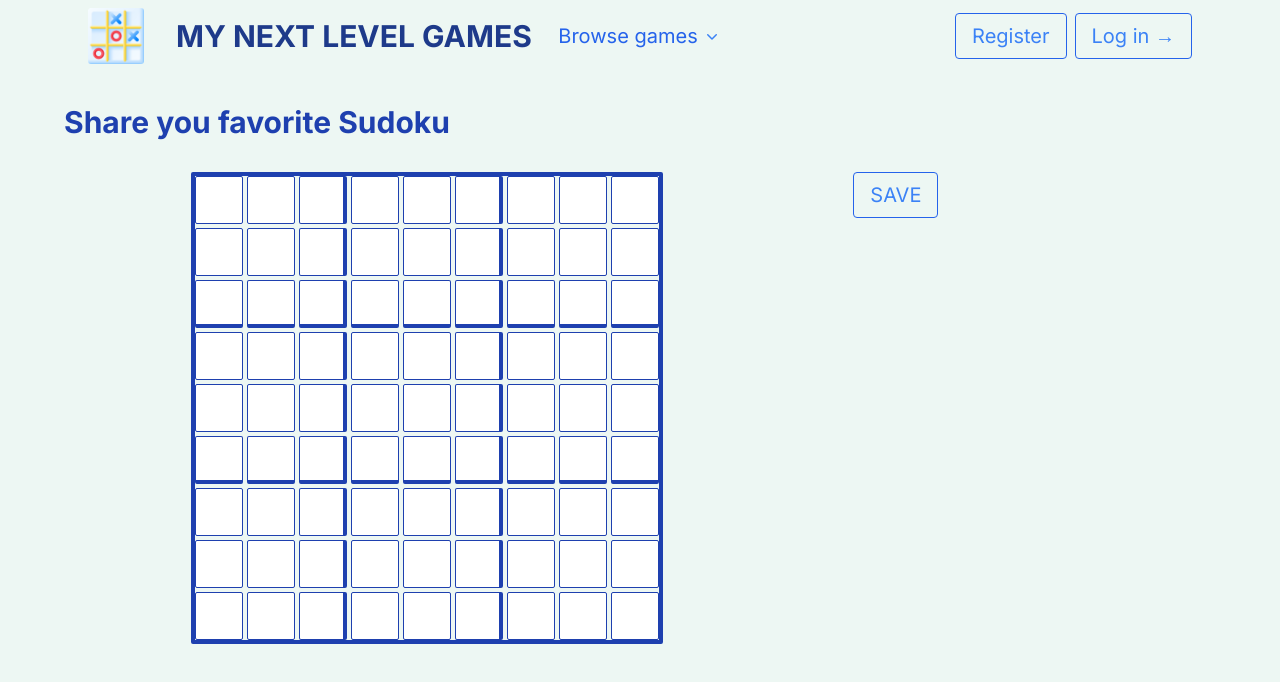
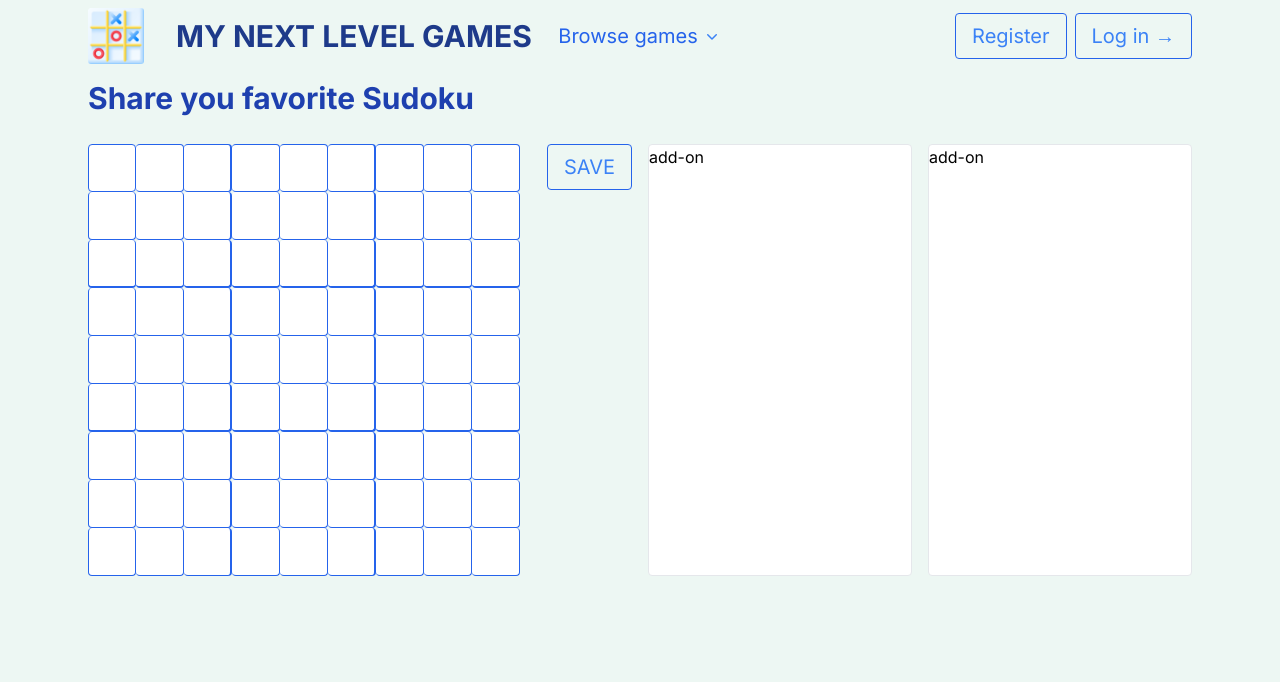
Before and after one commit to plamenpk/MyGames, a Next.js app in the folder mygames/: page /games/sudoku/shareSudoku in a window 1280 px wide. Shown: the top 682 px of the page. Built offline with nearby package versions, Linux system fonts and the light colour scheme.

Commit message:
Refactored style

```diff
--- a/mygames/app/games/sudoku/shareSudoku/page.tsx
+++ b/mygames/app/games/sudoku/shareSudoku/page.tsx
@@ -2,11 +2,16 @@ import NewSudokuBoard from "@/components/sudoku/NewSudokuBoard";
 
 const ShareSudoku = () => {
   return <>
-<header>
-  <h1 className="flex flex-col gap-12 my-8 mx-auto w-[90%] max-w-[75rem] text-blue-800 serif text-3xl font-bold font-family: Montserrat, serif">Share you favorite Sudoku</h1>
-</header>
-
-  <NewSudokuBoard />
+    <header className="my-1 py-1 mx-auto w-[90%] lg:px-6 text-blue-800 serif text-3xl font-bold font-family: Montserrat, serif flex items-center justify-between">
+      <h1>Share you favorite Sudoku</h1>
+    </header>
+    <main className="my-6 mx-auto w-[90%] lg:px-6 grid grid-cols-1 sm:grid-cols-2 md:grid-cols-3 lg:grid-cols-4 gap-4">
+      <div className="lg:col-span-2">
+        <NewSudokuBoard />
+      </div>
+      <div className="bg-white border rounded">add-on</div>
+      <div className="bg-white border rounded">add-on</div>
+    </main>
   </>
 }
 
--- a/mygames/components/sudoku/NewSudokuBoard.tsx
+++ b/mygames/components/sudoku/NewSudokuBoard.tsx
@@ -64,15 +64,18 @@ const NewSudokuBoard: FC = () => {
 
   return (
     <form>
-      <div id='container' className="grid grid-cols-3 m-0 p-0">
-        <div className="col-span-2 flex justify-center items-center m-0 p-0">
-          <div className="grid grid-cols-9 gap-1 border-4 border-blue-800 rounded-sm">
+      <div id='SudokuBoard' className="flex justify-between">
+        <div className="grid grid-cols-9 gap-0">
           {gameBoard.map((row, rowIndex) => (
             <React.Fragment key={rowIndex}>
               {row.map((cell, colIndex) => (
                 <input
                   key={colIndex}
-                    className={`w-12 h-12 text-center text-4xl font-medium rounded-sm border border-blue-800 ${colIndex === 2 || colIndex === 5 ? 'border-r-4' : ''} ${rowIndex === 2 || rowIndex === 5 ? 'border-b-4' : ''}`}
+                  className={`w-12 h-12 text-center text-4xl font-medium text-blue-700 border-blue-600 rounded
+                  ${colIndex === 2 || colIndex === 5 ? 'border-r-2 ' : 'border-r'}
+                  ${rowIndex === 2 || rowIndex === 5 ? 'border-b-2' : 'border-b'}
+                  ${colIndex === 0 && 'border-l'}
+                  ${rowIndex === 0 && 'border-t'}`}
                   value={cell !== null ? cell.toString() : ''}
                   maxLength={1}
                   onChange={(e) => handleInputChange(e, rowIndex, colIndex)}
@@ -82,8 +85,7 @@ const NewSudokuBoard: FC = () => {
             </React.Fragment>
           ))}
         </div>
-        </div>
-        <div className="col-span-1 mb-4">
+        <div className="">
           {boardSaved ? <div className="border rounded border-blue-600 text-blue-500 text-xl px-4 py-2 hover:text-blue-800">Board saved successfully</div>
             : savingBoard ? <div className="border rounded border-blue-600 text-blue-500 text-xl px-4 py-2 hover:text-blue-800">Saving board</div>
               : <button
@@ -91,8 +93,9 @@ const NewSudokuBoard: FC = () => {
                 onClick={saveNewGameBoard}
               >SAVE</button>}
         </div>
+      </div>
 
-      </div>
+
     </form >
   );
 }
```
Lines whose indentation alone changed are shown as unchanged.
